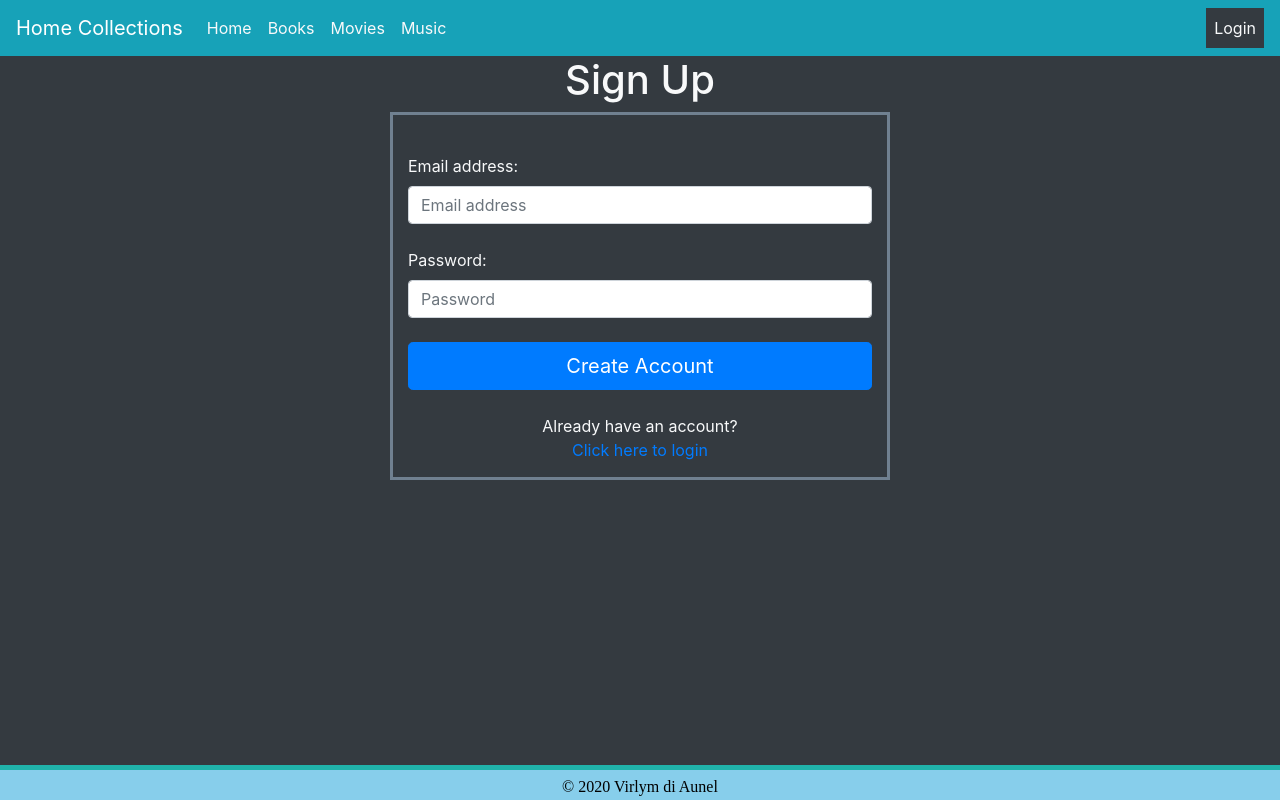
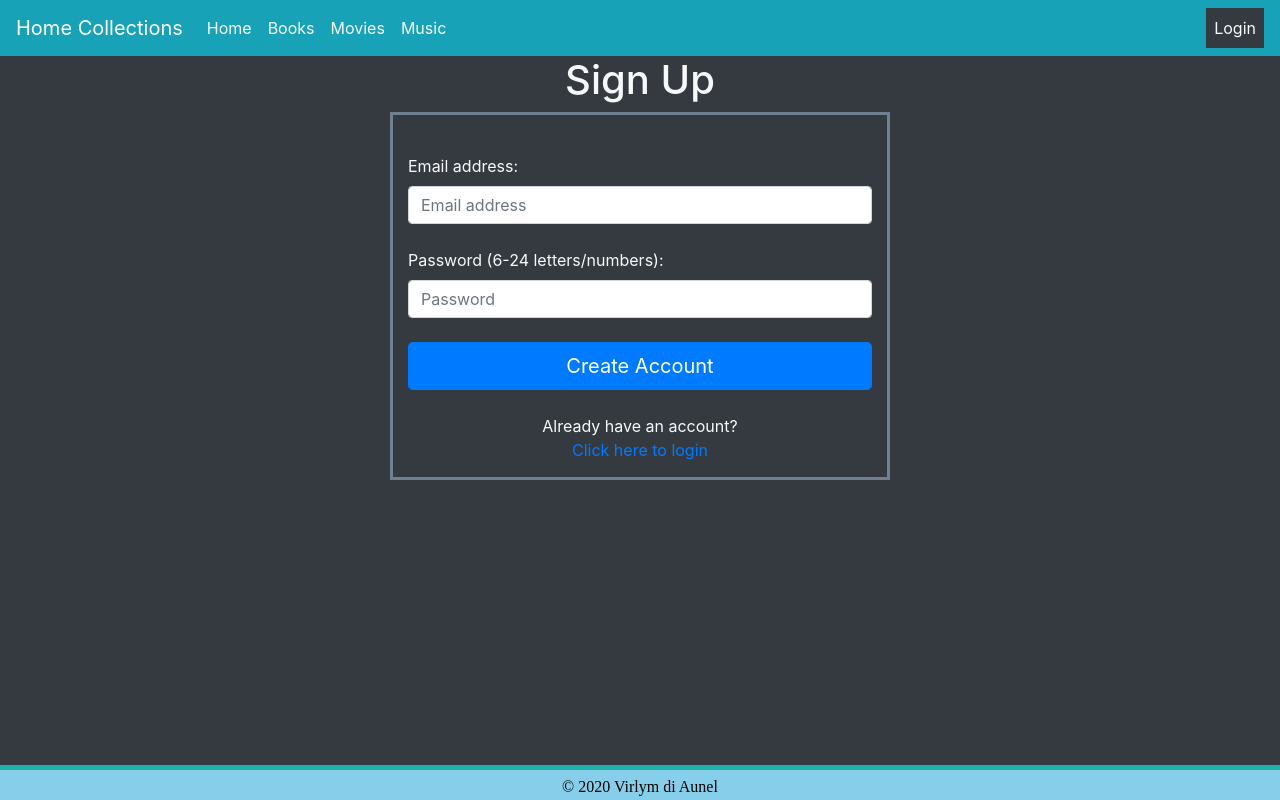
Before and after one commit to virlym/home-collections, a React (Create React App) app: page /signup in a window 1280 px wide. Built offline with nearby package versions, Linux system fonts and the light colour scheme; a web font is replaced by a local one.

Commit message:
signup info added

```diff
--- a/src/pages/signup/signup.js
+++ b/src/pages/signup/signup.js
@@ -82,7 +82,7 @@ function Signup(props) {
                   onChange={handleInputChange}
                 />
                 <br />
-                <label>Password:</label>
+                <label>Password (6-24 letters/numbers):</label>
                 <input
                   type="password"
                   className="form-control"
```
